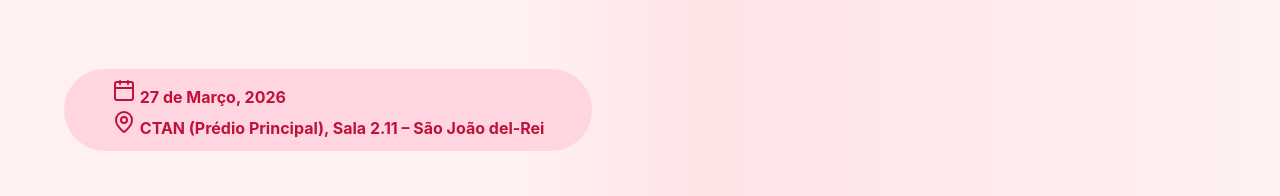
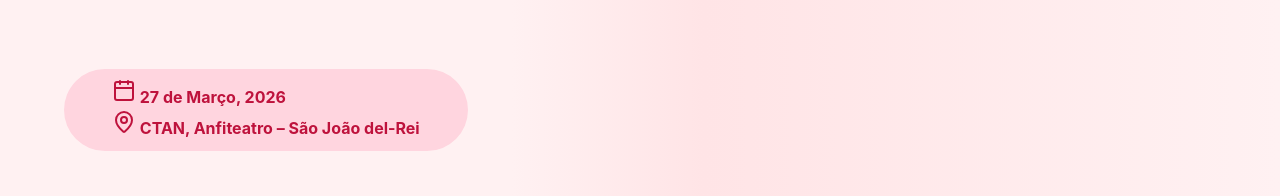
Before and after one commit to Rebeca-Martins1/meninas_digitais, a plain HTML site: page index.html in a window 1280 px wide. Shown: the part 168-364 px from the top of the page. Drawn offline with nearby package versions, Linux system fonts and the light colour scheme.

Commit message:
Update event location in index.html

```diff
--- a/index.html
+++ b/index.html
@@ -42,7 +42,7 @@
           <i data-lucide="calendar"></i>
           27 de Março, 2026 <br>
           <i data-lucide="map-pin"></i>
-          CTAN (Prédio Principal), Sala 2.11 – São João del-Rei
+          CTAN, Anfiteatro – São João del-Rei
         </span>
 
         <h1>Conexão Meninas Digitais: <span>
```
